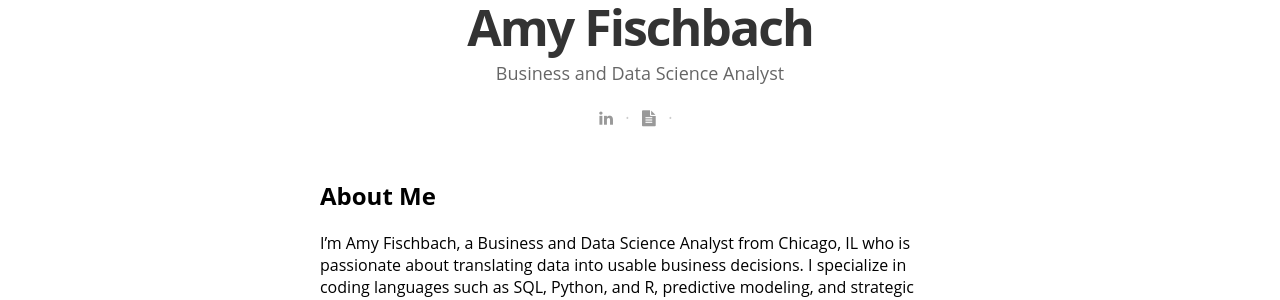
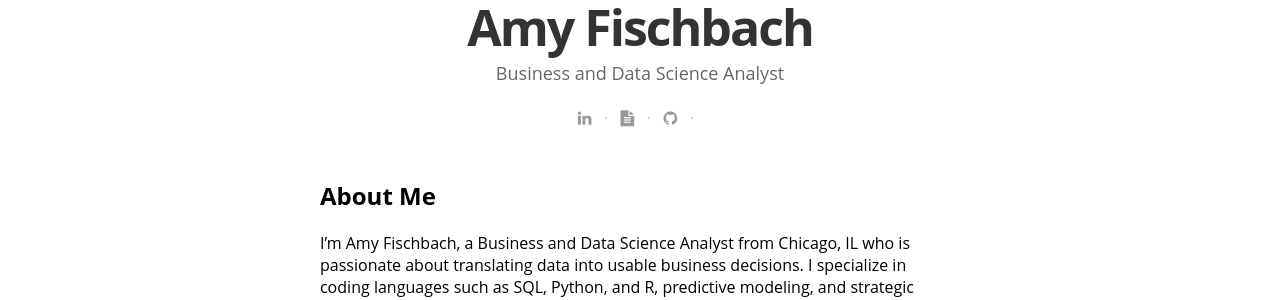
Before and after one commit to AmyFischbach/AmyFischbach.github.io, a Jekyll site: the page built from index.html, in a window 1280 px wide and 900 px high, scrolled down 379 px. Shown: the part 153-453 px from the top of the window. Built offline with Jekyll 4.4.1, drawn with Linux system fonts in a browser that asks for light colours; nearby versions of some CDN libraries; some web fonts are replaced; the list of posts is cut into pages by our own code.

Commit message:
Update _config.yml

```diff
--- a/_config.yml
+++ b/_config.yml
@@ -22,10 +22,10 @@ author_image: "/assets/images/20230825_125856.jpg"
 
 paginate:	5
 
-url: "http://myblog.***.***" # the base hostname & protocol for your site
+url: "https://amyfischbach.github.io/" # the base hostname & protocol for your site
 baseurl: ""
 #used to display twitter cards
-twitter_handle: '@dirkfabisch'
+#twitter_handle: '@dirkfabisch'
 
 #fill in disqus shortname to use disqus
 #disqus: disqus-shortname
@@ -48,9 +48,9 @@ social:
 #    share_title: ?t=
 #    share_link: "&amp;u="
 
-#  - icon:	github
-  #  url:	https://github.com/dirkfabisch
-   # desc:	Fork me on github
+  - icon:	github
+    url:	https://github.com/AmyFischbach
+    desc:	View my work on github
     #share_url:
     #share_title:
     #share_link:
```
